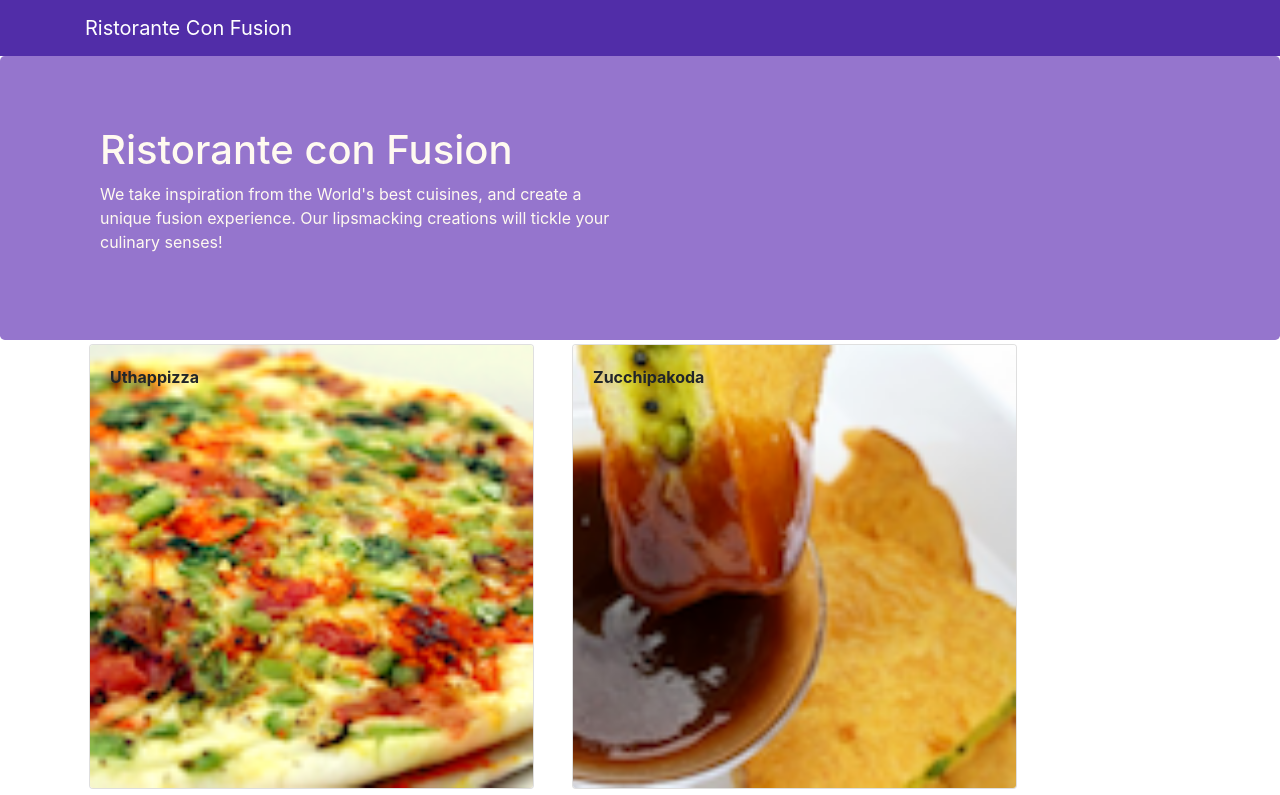
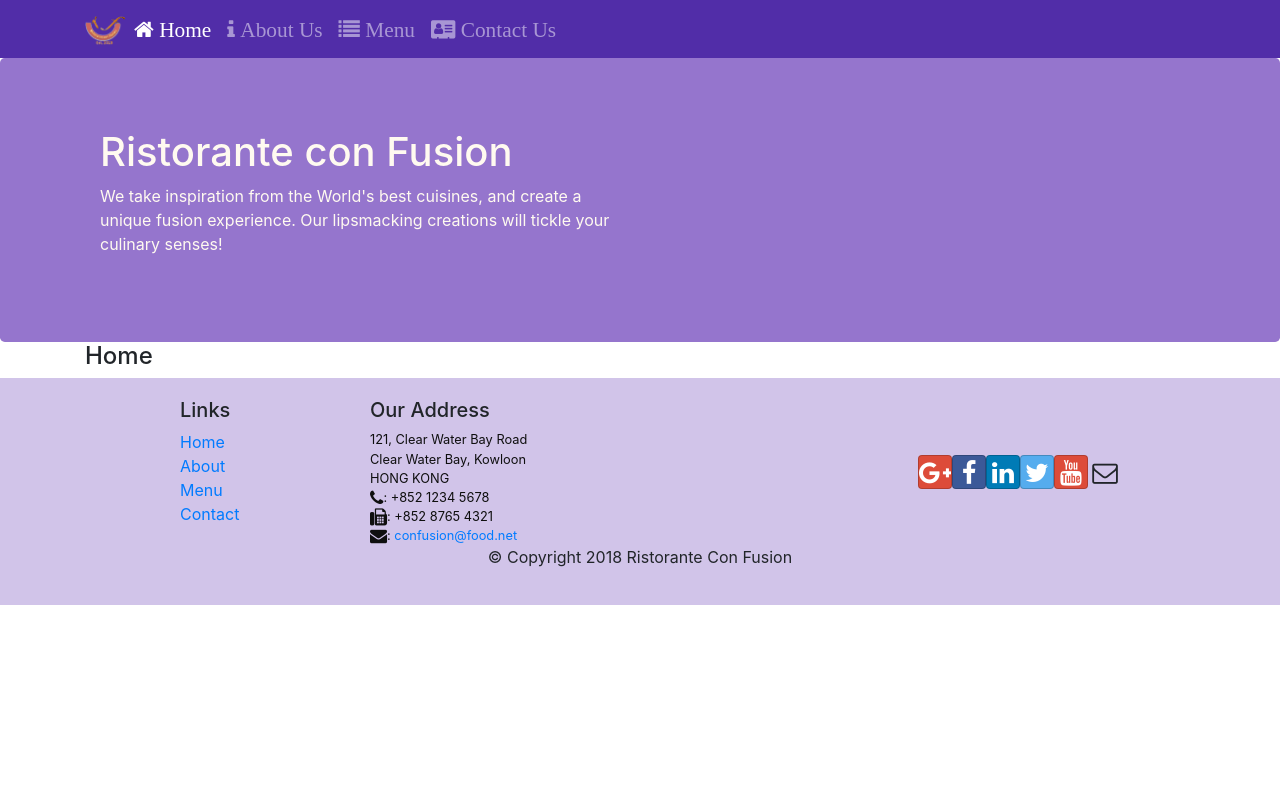
Before and after one commit to esneidermanzano/creact, a React (Create React App) app: page /home in a window 1280 px wide. Shown: the top 795 px of the page. Built offline with nearby package versions, Linux system fonts and the light colour scheme.

Commit message:
React Router

```diff
--- a/package.json
+++ b/package.json
@@ -12,6 +12,7 @@
     "popper": "^1.0.1",
     "react": "^16.13.1",
     "react-dom": "^16.13.1",
+    "react-router-dom": "^5.2.0",
     "react-scripts": "3.4.1",
     "reactstrap": "^8.5.1"
   },
--- a/src/App.js
+++ b/src/App.js
@@ -1,14 +1,19 @@
 import React from 'react'
 import Main from './components/MainComponent';
 import './App.css'
+import {BrowserRouter} from 'react-router-dom'
+
+
 
 class App extends React.Component {
 
   render() {
     return (
-      <div className="App">
-        <Main />
-      </div>
+      <BrowserRouter>
+        <div className="App">
+          <Main />
+        </div>
+      </BrowserRouter>
     );
   }
 }
--- a/src/components/FooterComponent.jsx
+++ b/src/components/FooterComponent.jsx
@@ -1,4 +1,5 @@
 import React from 'react';
+import {Link} from 'react-router-dom';
 
 function Footer(props) {
     return(
@@ -8,10 +9,10 @@
                 <div className="col-4 offset-1 col-sm-2">
                     <h5>Links</h5>
                     <ul className="list-unstyled">
-                        <li><a href="#">Home</a></li>
-                        <li><a href="#">About</a></li>
-                        <li><a href="#">Menu</a></li>
-                        <li><a href="contactus.html">Contact</a></li>
+                        <li><Link to="/home">Home</Link></li>
+                        <li><Link to="/aboutus">About</Link></li>
+                        <li><Link to="/menu">Menu</Link></li>
+                        <li><Link to="/contactus">Contact</Link></li>
                     </ul>
                 </div>
                 <div className="col-7 col-sm-5">
--- a/src/components/HeaderComponent.jsx
+++ b/src/components/HeaderComponent.jsx
@@ -1,13 +1,59 @@
 import React, { Component } from 'react';
-import { Navbar, NavbarBrand, Jumbotron } from 'reactstrap';
+import { Navbar, NavbarBrand, Nav, NavbarToggler, Collapse, NavItem, Jumbotron } from 'reactstrap';
+import {NavLink} from 'react-router-dom'
 
 class Header extends Component {
+
+  constructor(props){
+    super(props)
+    this.state={
+      isNavOpen:false,
+
+    }
+    this.toggleNav = this.toggleNav.bind(this);
+
+  }
+
+  toggleNav() {
+    this.setState({
+      isNavOpen:!this.state.isNavOpen
+    })
+  }
+
   render() {
     return(
     <React.Fragment>
-      <Navbar dark>
+      <Navbar dark expand="md">
         <div className="container">
-            <NavbarBrand href="/">Ristorante Con Fusion</NavbarBrand>
+          <NavbarToggler onClick={this.toggleNav}/>
+            <NavbarBrand className="mr-auto" href="/">
+              <img src="assets/images/logo.png" height="30" width="41" alt="Ristorante Con Fusion"/>
+            </NavbarBrand>
+            <Collapse isOpen={this.state.isNavOpen} navbar>
+              <Nav navbar >
+                <NavItem>
+                  <NavLink className="nav-link" to="/home">
+                    <span className="fa fa-home fa-lg"> Home</span>
+                  </NavLink>
+                </NavItem>
+                <NavItem>
+                  <NavLink className="nav-link" to="/aboutus">
+                    <span className="fa fa-info fa-lg"> About Us</span>
+                  </NavLink>
+                </NavItem>
+                <NavItem>
+                  <NavLink className="nav-link" to="/menu">
+                    <span className="fa fa-list fa-lg"> Menu</span>
+                  </NavLink>
+                </NavItem>
+                <NavItem>
+                  <NavLink className="nav-link" to="/contact">
+                    <span className="fa fa-address-card fa-lg"> Contact Us</span>
+                  </NavLink>
+                </NavItem>
+              </Nav>
+            </Collapse>
+
         </div>
       </Navbar>
       <Jumbotron>
--- /dev/null
+++ b/src/components/HomeComponent.jsx
@@ -0,0 +1,9 @@
+import React from 'react'
+
+export function Home(props){
+    return(
+        <div className="container">
+            <h4>Home</h4>
+        </div>
+    )
+}
--- a/src/components/MainComponent.jsx
+++ b/src/components/MainComponent.jsx
@@ -1,9 +1,11 @@
 import React, { Component } from 'react';
 import Menu from './MenuComponent';
+import {Home} from './HomeComponent';
 import DishDetail from './DishdetailComponent';
 import Header from './HeaderComponent';
 import Footer from './FooterComponent';
 import { DISHES } from '../shared/dishes';
+import {Switch, Route, Redirect} from 'react-router-dom'
 
 class Main extends Component {
 
@@ -11,21 +13,26 @@
     super(props);
     this.state = {
         dishes: DISHES,
-        selectedDish: null
     };
   }
 
-  onDishSelect(dishId) {
-    this.setState({ selectedDish: dishId});
-  }
+  render() {
 
-  render() {
+    const HomePage = () => {
+      return(
+        <Home/>
+      )
+    }
+
     return (
       <div>
         <Header />
 
-        <Menu dishes={this.state.dishes} onClick={(dishId) => this.onDishSelect(dishId)} />
-        <DishDetail dish={this.state.dishes.filter((dish) => dish.id === this.state.selectedDish)[0]} />
+        <Switch>
+          <Route path="/home" component={HomePage} />
+          <Route exact path="/menu" component={()=> <Menu dishes={this.state.dishes}/>} />
+          <Redirect to="/home" />
+        </Switch>
         <Footer />
 
       </div>
```
Also changed, not shown: 1 other file (tests, documents, lock files or other folders).
